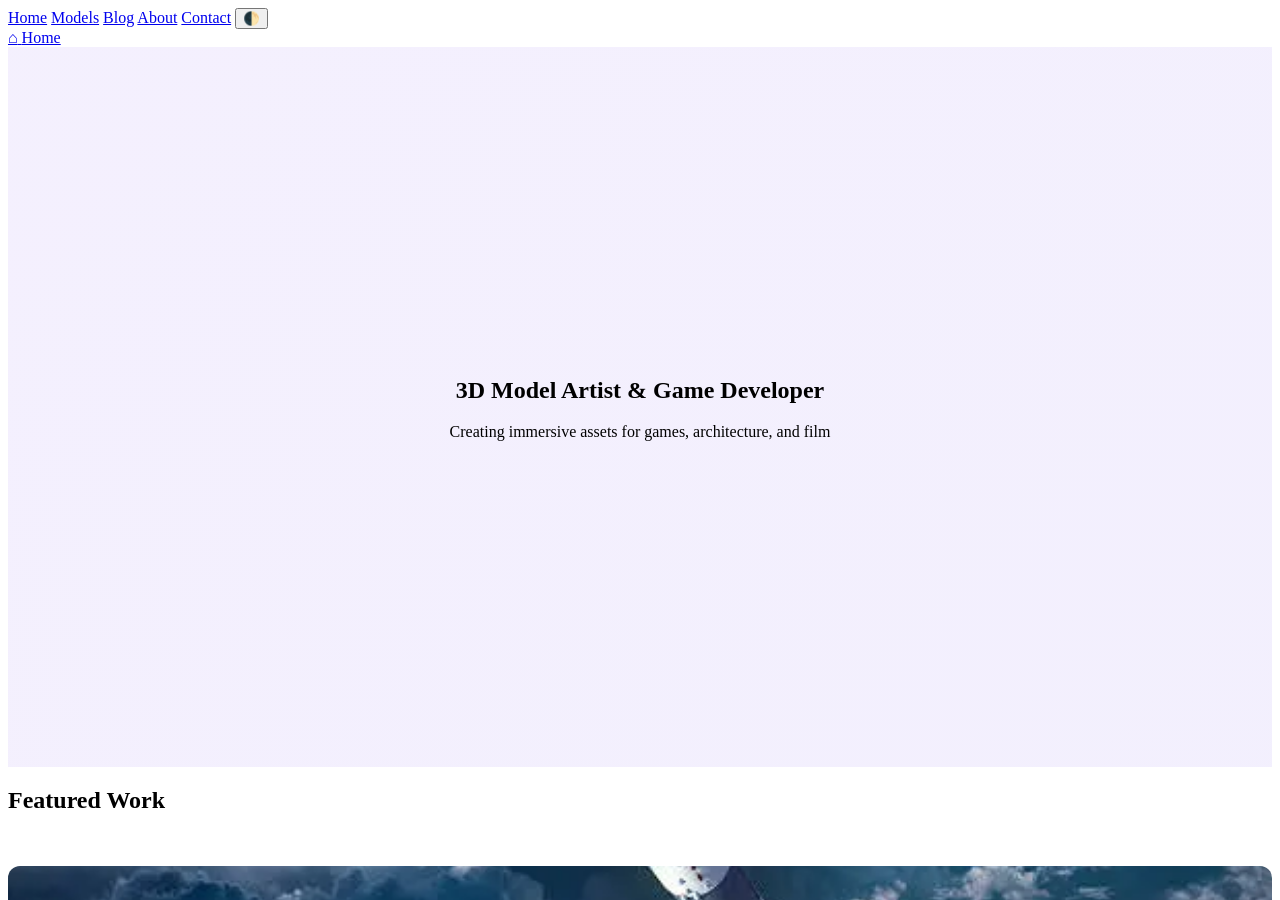
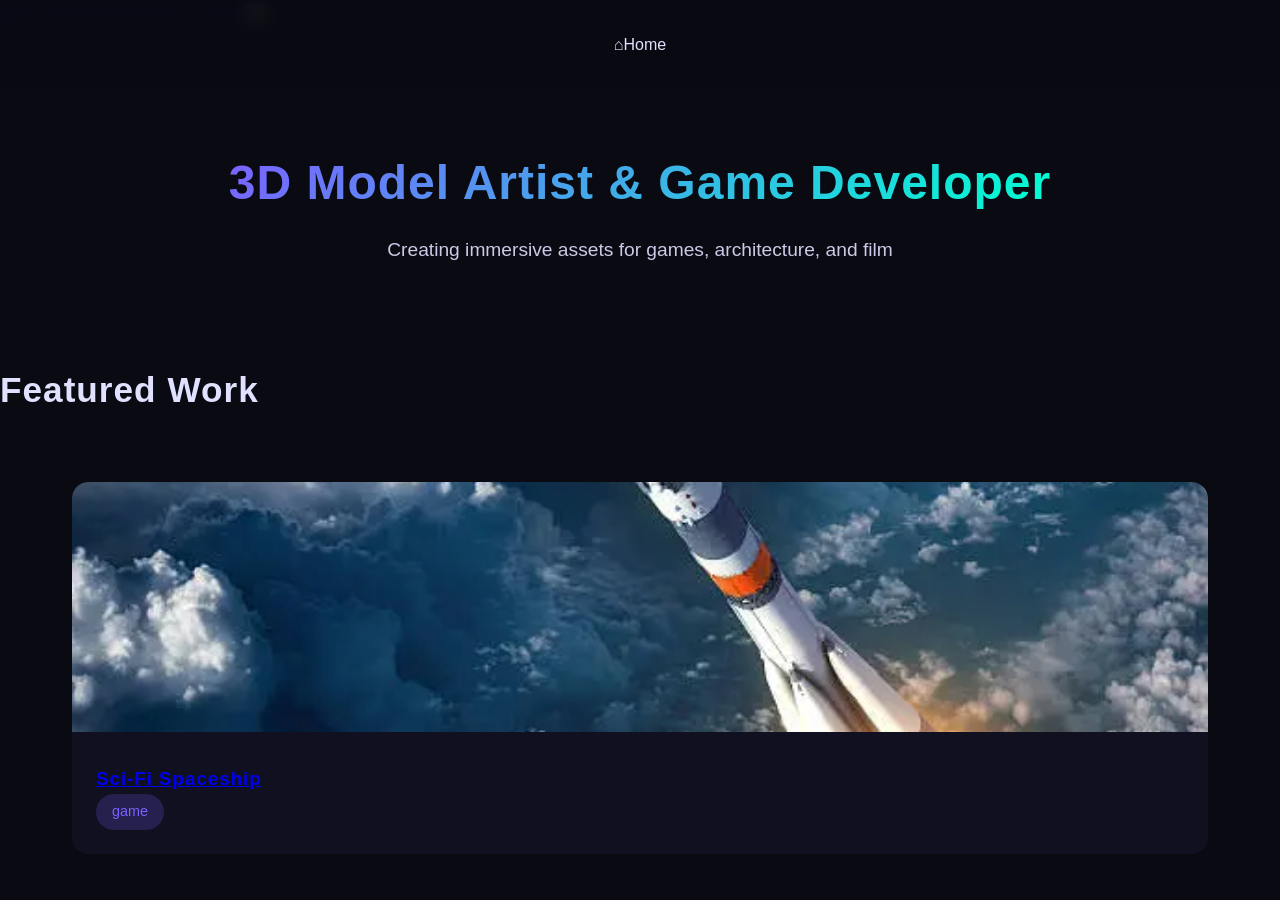
Before and after one commit to FaseehRizwan/portfolio, a Jekyll site: the page built from index.html, in a window 1280 px wide and 900 px high. Built offline with Jekyll 4.4.1, drawn with Linux system fonts in a browser that asks for light colours.

Commit message:
Update style.css

```diff
--- a/assets/css/style.css
+++ b/assets/css/style.css
@@ -1,146 +1,306 @@
-/* Dark/Light Theme */
+/* ===== style.css ===== */
+/* Base Variables & Reset */
 :root {
-    --bg-light: #fff;
-    --text-light: #333;
-    --bg-dark: #1a1a1a;
-    --text-dark: #fff;
-    --accent: #6c5ce7;
-  }
+  /* Color Scheme */
+  --bg-dark: #0a0a12;
+  --bg-light: #f8f9fa;
+  --text-dark: #e0e0ff;
+  --text-light: #1a1a2c;
+  --accent-1: #7b61ff;
+  --accent-2: #00ffd1;
+  --accent-gradient: linear-gradient(135deg, var(--accent-1), var(--accent-2));
 
-  body[data-theme="dark"] {
-    background: var(--bg-dark);
-    color: var(--text-dark);
-  }
+  /* Typography */
+  --header-font: 'Orbitron', sans-serif;
+  --body-font: 'Poppins', sans-serif;
 
-  /* Model Grid */
-  .model-grid {
-    display: grid;
-    grid-template-columns: repeat(auto-fill, minmax(300px, 1fr));
-    gap: 2rem;
-    padding: 2rem;
-  }
+  /* Spacing */
+  --section-padding: 4rem 2rem;
+}
 
-  .model-card img {
-    width: 100%;
-    height: 250px;
-    object-fit: cover;
-    border-radius: 8px;
-  }
+* {
+  margin: 0;
+  padding: 0;
+  box-sizing: border-box;
+}
+
+body {
+  background-color: var(--bg-dark);
+  color: var(--text-dark);
+  font-family: var(--body-font);
+  line-height: 1.6;
+  overflow-x: hidden;
+}
+
+/* ===== Typography ===== */
+h1, h2, h3 {
+  font-family: var(--header-font);
+  letter-spacing: 1px;
+}
+
+h1 {
+  font-size: 3rem;
+  line-height: 1.2;
+}
+
+h2 {
+  font-size: 2.2rem;
+  margin-bottom: 2rem;
+}
+
+/* ===== Navigation ===== */
+.cyber-nav {
+  position: fixed;
+  top: 0;
+  width: 100%;
+  background: rgba(10, 10, 18, 0.95);
+  backdrop-filter: blur(8px);
+  z-index: 1000;
+  padding: 1rem 0;
+}
+
+.nav-container {
+  max-width: 1200px;
+  margin: 0 auto;
+  display: flex;
+  justify-content: center;
+  position: relative;
+}
+
+.nav-link {
+  color: var(--text-dark);
+  text-decoration: none;
+  padding: 1rem 2rem;
+  position: relative;
+  transition: color 0.3s ease;
+  display: flex;
+  align-items: center;
+}
+
+.nav-link:hover {
+  color: var(--accent-2);
+}
+
+.nav-highlight {
+  position: absolute;
+  bottom: 0;
+  height: 3px;
+  background: var(--accent-gradient);
+  transition: all 0.3s ease;
+  opacity: 0;
+}
+
 /* ===== Hero Section ===== */
 .hero {
+  padding: 8rem 2rem 4rem;
+  text-align: center;
   position: relative;
-  height: 80vh;
-  display: flex;
-  align-items: center;
-  justify-content: center;
   overflow: hidden;
 }
 
-.hero-content {
+.hero h1 {
+  background: var(--accent-gradient);
+  -webkit-background-clip: text;
+  background-clip: text;
+  -webkit-text-fill-color: transparent;
+  margin-bottom: 1.5rem;
   position: relative;
-  z-index: 2;
-  text-align: center;
-  color: var(--text-color);
-  padding: 2rem;
+  display: inline-block;
 }
 
-.animated-bg {
-  position: absolute;
-  width: 200%;
-  height: 200%;
-  background: linear-gradient(-45deg, #6c5ce7, #a66efa, #ff7675);
-  background-size: 400% 400%;
-  animation: gradient-pulse 15s ease infinite;
-  opacity: 0.1;
+.hero p {
+  font-size: 1.2rem;
+  max-width: 600px;
+  margin: 0 auto 2rem;
+  color: rgba(224, 224, 255, 0.9);
 }
 
-@keyframes gradient-pulse {
-  0% { background-position: 0% 50%; }
-  50% { background-position: 100% 50%; }
-  100% { background-position: 0% 50%; }
-}
-
-/* ===== Model Grid ===== */
+/* ===== Model Cards ===== */
 .model-grid {
   display: grid;
-  grid-template-columns: repeat(auto-fit, minmax(280px, 1fr));
+  grid-template-columns: repeat(auto-fit, minmax(300px, 1fr));
   gap: 2rem;
-  padding: 2rem 0;
+  padding: 2rem;
+  max-width: 1200px;
+  margin: 0 auto;
 }
 
 .model-card {
-  background: rgba(255, 255, 255, 0.1);
-  border-radius: 12px;
+  background: rgba(32, 32, 64, 0.3);
+  border-radius: 16px;
   overflow: hidden;
+  position: relative;
   transition: transform 0.3s ease;
+}
+
+.model-card::before {
+  content: '';
+  position: absolute;
+  top: -2px;
+  left: -2px;
+  right: -2px;
+  bottom: -2px;
+  background: var(--accent-gradient);
+  z-index: -1;
+  border-radius: 18px;
+  opacity: 0;
+  transition: opacity 0.3s ease;
 }
 
 .model-card:hover {
   transform: translateY(-8px);
 }
 
+.model-card:hover::before {
+  opacity: 0.3;
+}
+
 .model-card img {
   width: 100%;
   height: 250px;
   object-fit: cover;
+  border-radius: 16px 16px 0 0;
 }
 
 .model-info {
-  padding: 1rem;
+  padding: 1.5rem;
 }
 
 .model-category {
   display: inline-block;
-  padding: 0.25rem 0.75rem;
-  background: var(--accent);
+  padding: 0.4rem 1rem;
+  background: rgba(123, 97, 255, 0.2);
   border-radius: 20px;
   font-size: 0.9rem;
+  color: var(--accent-1);
 }
 
 /* ===== Skill Bars ===== */
 .skill-container {
   max-width: 800px;
-  margin: 0 auto;
+  margin: 2rem auto;
 }
 
 .skill-item {
-  margin: 1.5rem 0;
+  margin-bottom: 1.5rem;
+}
+
+.skill-name {
+  display: block;
+  margin-bottom: 0.5rem;
 }
 
 .skill-bar {
   height: 8px;
-  background: rgba(0, 0, 0, 0.1);
+  background: rgba(255, 255, 255, 0.1);
   border-radius: 4px;
-  margin-top: 0.5rem;
   position: relative;
 }
 
-.skill-bar::after {
-  content: "";
+.skill-progress {
   position: absolute;
   left: 0;
   top: 0;
   height: 100%;
   width: 0;
-  background: var(--accent);
+  background: var(--accent-gradient);
   border-radius: 4px;
   transition: width 1s ease-in-out;
 }
 
-.skill-bar[data-percent="90%"]::after { width: 90%; }
-.skill-bar[data-percent="85%"]::after { width: 85%; }
-.skill-bar[data-percent="75%"]::after { width: 75%; }
+/* ===== Buttons ===== */
+.btn {
+  display: inline-flex;
+  align-items: center;
+  padding: 0.8rem 2rem;
+  border: none;
+  border-radius: 8px;
+  background: var(--accent-gradient);
+  color: white;
+  font-family: var(--header-font);
+  position: relative;
+  overflow: hidden;
+  transition: transform 0.3s ease;
+}
 
-/* ===== Mobile Responsive ===== */
+.btn::after {
+  content: '';
+  position: absolute;
+  top: 0;
+  left: -100%;
+  width: 100%;
+  height: 100%;
+  background: linear-gradient(
+    90deg,
+    transparent,
+    rgba(255, 255, 255, 0.2),
+    transparent
+  );
+  transition: left 0.5s ease;
+}
+
+.btn:hover {
+  transform: translateY(-2px);
+}
+
+.btn:hover::after {
+  left: 100%;
+}
+
+/* ===== Animations ===== */
+@keyframes fadeIn {
+  from {
+    opacity: 0;
+    transform: translateY(20px);
+  }
+  to {
+    opacity: 1;
+    transform: translateY(0);
+  }
+}
+
+@keyframes gradientFlow {
+  0% { background-position: 0% 50%; }
+  50% { background-position: 100% 50%; }
+  100% { background-position: 0% 50%; }
+}
+
+/* ===== Responsive Design ===== */
 @media (max-width: 768px) {
-  .hero { height: 60vh; }
+  :root {
+    --section-padding: 2rem 1rem;
+  }
+
+  .hero {
+    padding: 6rem 1rem 2rem;
+  }
+
+  h1 {
+    font-size: 2.2rem;
+  }
+
+  h2 {
+    font-size: 1.8rem;
+  }
 
   .model-grid {
     grid-template-columns: 1fr;
-    gap: 1.5rem;
+    padding: 1rem;
   }
 
-  .model-card img {
-    height: 200px;
+  .nav-link {
+    padding: 0.8rem 1rem;
+    font-size: 0.9rem;
   }
 }
+
+@media (max-width: 480px) {
+  .hero h1 {
+    font-size: 1.8rem;
+  }
+
+  .btn {
+    padding: 0.6rem 1.5rem;
+    font-size: 0.9rem;
+  }
+}
```
